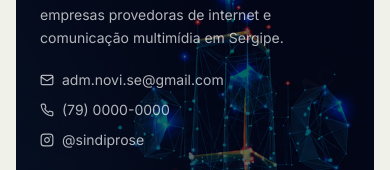
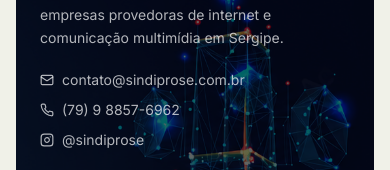
Before and after one commit to MarcellyGuimaraes/sindipro, a Next.js app: page /sobre/imprensa in a window 390 px wide. Shown: the part 1525-1695 px from the top of the page. Built offline with nearby package versions, Linux system fonts and the light colour scheme.

Commit message:
ajustes finais pagina institucional - ajuste das imagens mobile

```diff
--- a/app/(site)/sobre/imprensa/page.tsx
+++ b/app/(site)/sobre/imprensa/page.tsx
@@ -25,7 +25,7 @@
 };
 
 const imprensa = {
-  email: "adm.novi.se@gmail.com",
+  email: "contato@sindiprose.com.br",
   // WhatsApp: número internacional (55 + DDD + número) para o link wa.me.
   contatos: [
     { nome: "Maurício", whatsapp: "(79) 99151-0291", href: "https://wa.me/5579991510291" },
--- a/components/Footer.tsx
+++ b/components/Footer.tsx
@@ -16,9 +16,9 @@
  */
 
 const contato = {
-  email: "adm.novi.se@gmail.com",
-  telefone: "(79) 0000-0000", // TODO: confirmar
-  telefoneHref: "+5579000000000", // TODO: confirmar
+  email: "contato@sindiprose.com.br",
+  telefone: "(79) 9 8857-6962", // TODO: confirmar
+  telefoneHref: "+5579988576962", // TODO: confirmar
   instagramHref: "https://www.instagram.com/sindiprose/",
 };
 
```
